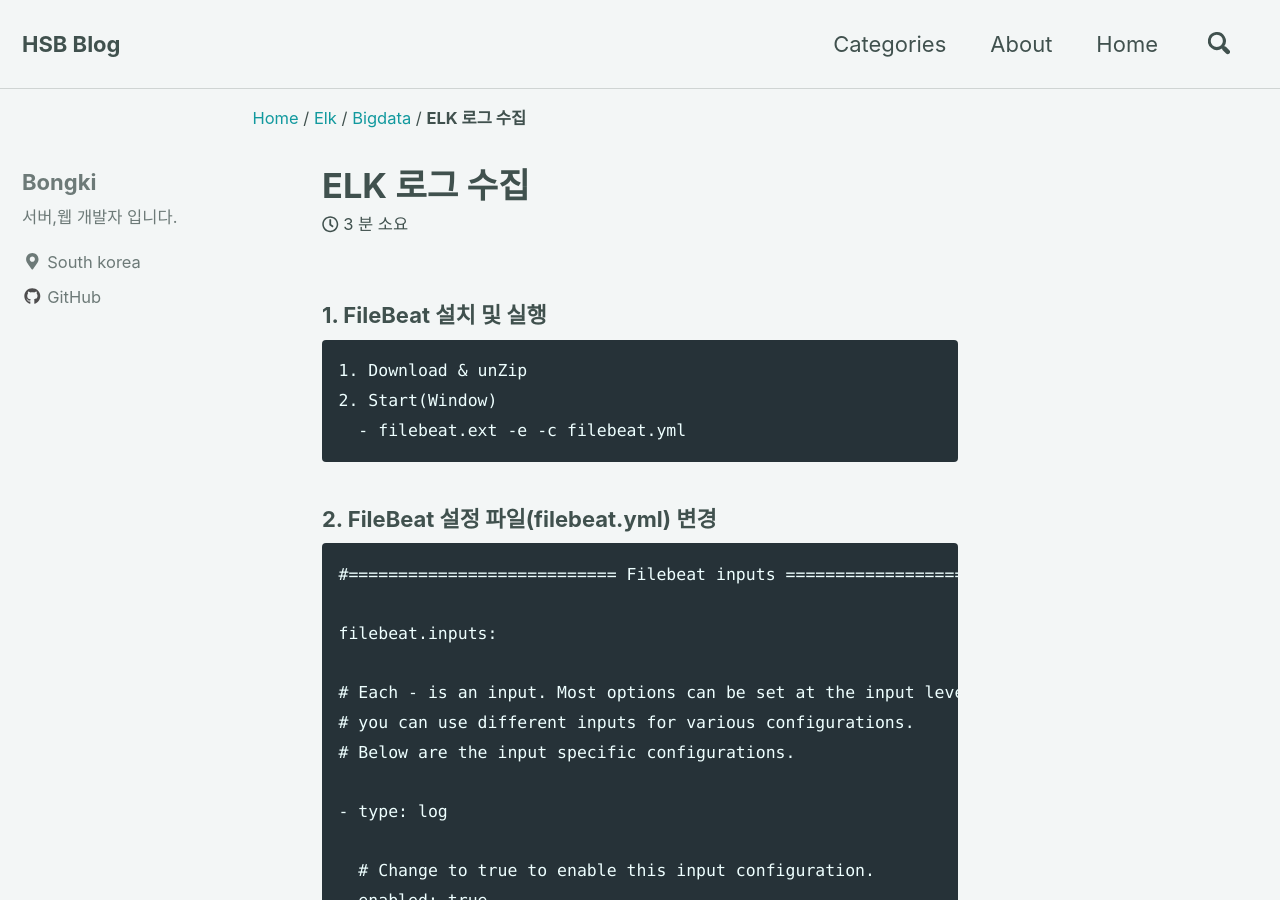
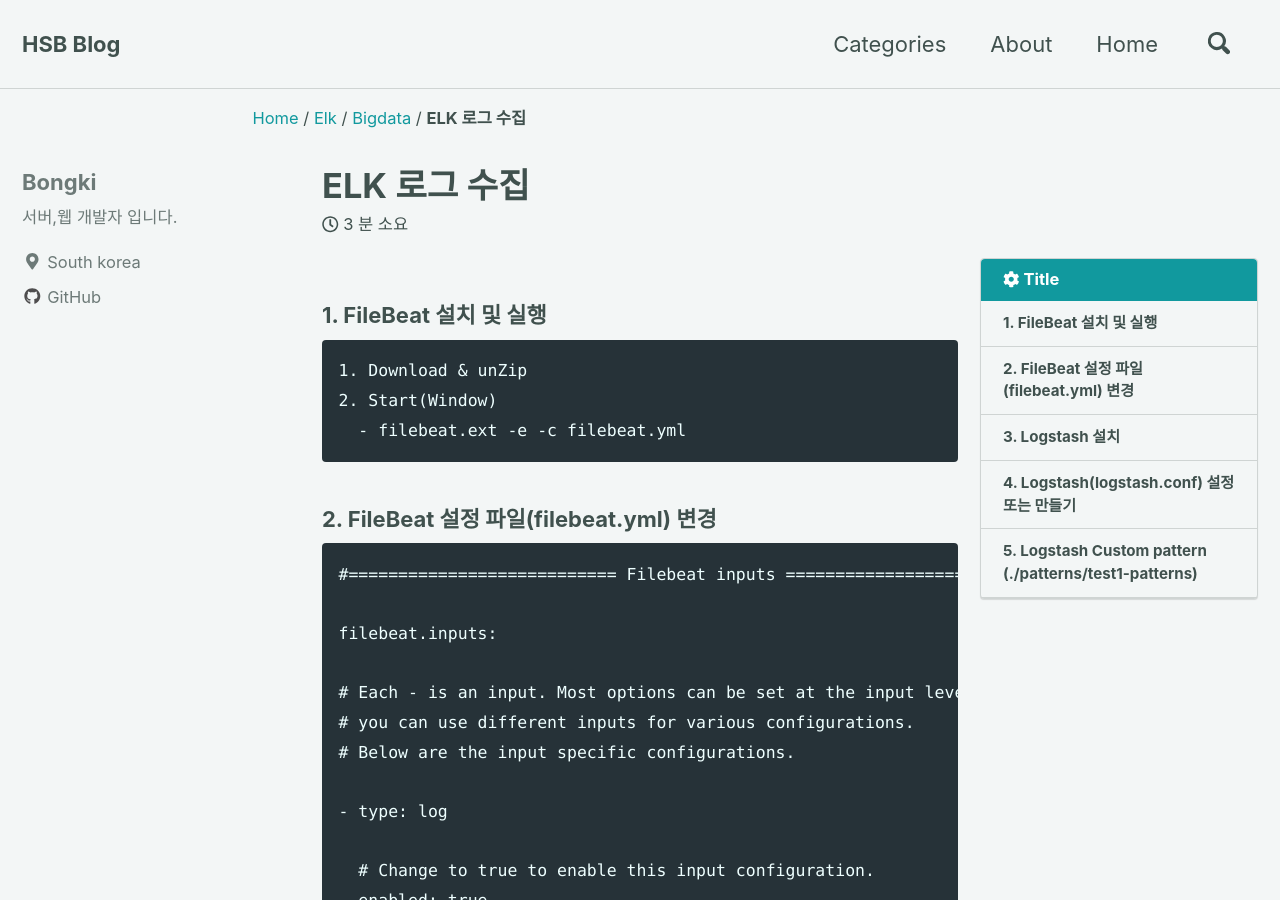
Before and after one commit to hsb0202/hsb0202.github.io, a Jekyll site: the page built from _posts/2018-08-23-elk.md, in a window 1280 px wide and 900 px high. Built offline with Jekyll 4.4.1, drawn with Linux system fonts in a browser that asks for light colours; nearby versions of some CDN libraries.

Commit message:
Update 2018-08-23-elk.md

```diff
--- a/_posts/2018-08-23-elk.md
+++ b/_posts/2018-08-23-elk.md
@@ -1,6 +1,9 @@
 ---
 title: "ELK 로그 수집"
 categories: [ELK, BIGDATA]
+toc: true
+toc_label: "Title"
+toc_icon: "cog"
 ---
 
 ### 1. FileBeat 설치 및 실행
```
